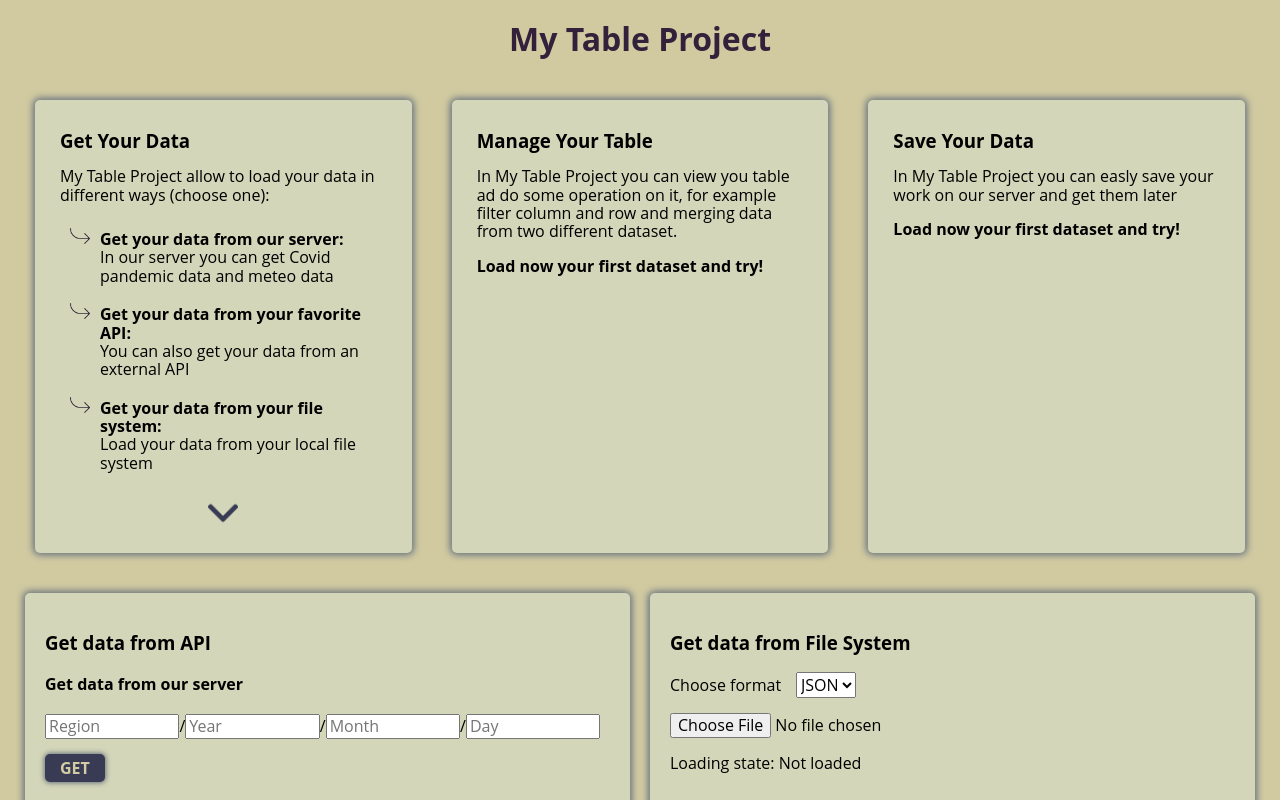
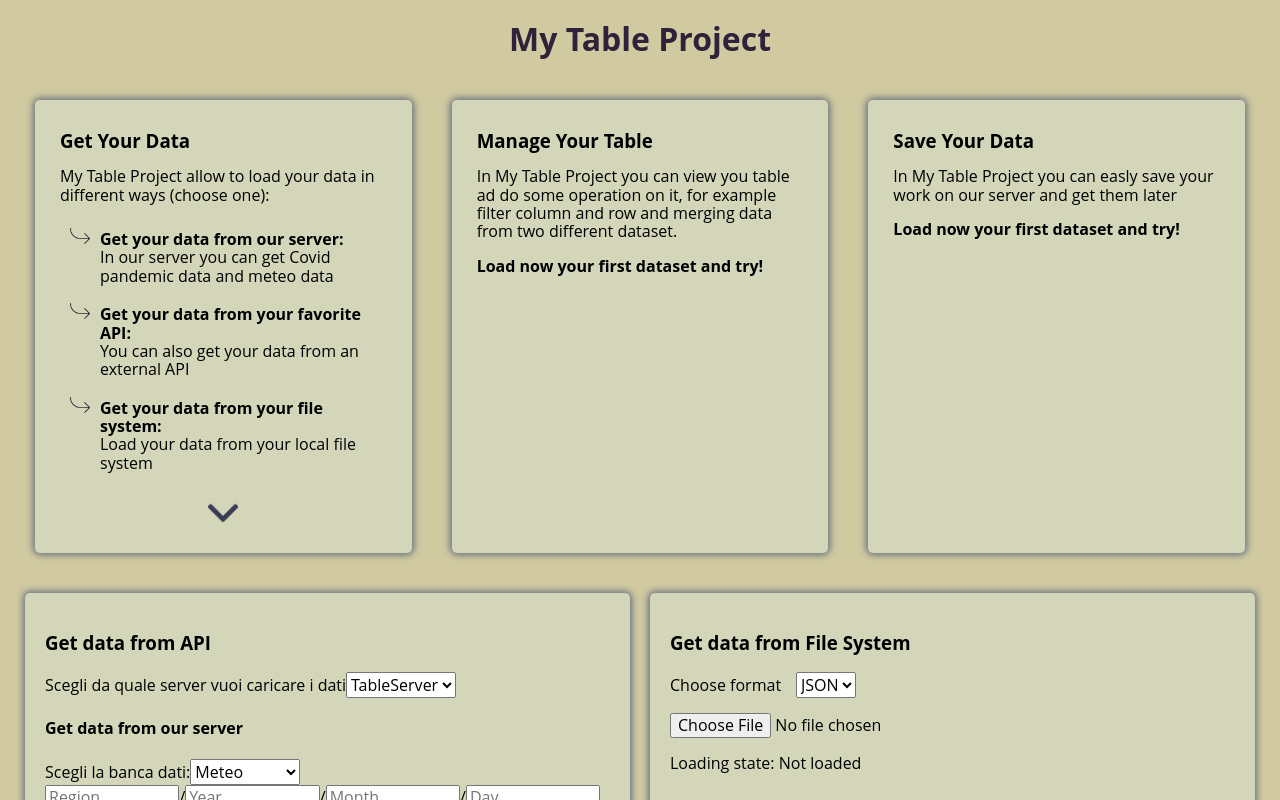
Before and after one commit to AndreaViviani/table-project, a React (Create React App) app: page / in a window 1280 px wide. Shown: the top 800 px of the page. Built offline with nearby package versions, Linux system fonts and the light colour scheme.

Commit message:
iniziata ristrutturazione get from server

```diff
--- a/src/components/GetAPI/GetAPI.js
+++ b/src/components/GetAPI/GetAPI.js
@@ -3,7 +3,7 @@ import style from "./GetAPI.module.css";
 import { csvJSON, ssvJSON, jsonJSON } from "../../logicModules/formatConverter/converter";
 import { useDispatch } from "react-redux";
 /*importo l'action per caricare i dati nel redux storage */
-import { loadTable } from "../../reduxStateManager/actions";
+import { loadTable, selectCol } from "../../reduxStateManager/actions";
 
 function GetAPI() {
     /*Use useSelector to display my redux state */
@@ -24,18 +24,24 @@ function GetAPI() {
     const [externalUrl, setExternalUrl] = React.useState("");
     const [format, setFormat] = React.useState("JSON");
 
-    /*Handle changing format */
-    function handleChangeFormat(e) {
-        setFormat(e.target.value);
-    }
+    // state dataset to retrieve
+    const [dataSet, setDataSet] = React.useState('meteo');
 
+    //name of the saved table to retrieve
+    const [savedName, setSavedName] = React.useState("");
 
+    const [serverToLoad, setServerToLoad] = React.useState('table');
 
     /*Loading state for external API */
     const [loadingExt, setLoadingExt] = React.useState("Not Loaded");
 
     /*Loading state for our API */
     const [loadingOur, setLoadingOur] = React.useState("Not Loaded");
+
+    /*Handle changing format */
+    function handleChangeFormat(e) {
+        setFormat(e.target.value);
+    }
 
 
 
@@ -65,7 +71,7 @@ function GetAPI() {
 
     /*This fucntion hande (our server) submit, concatenate the string of the url and make the call to the server*/
     function handleSubmit() {
-        var myGetUrl = `http://localhost:3000/${region}/${year}/${month}/${day}`;
+        var myGetUrl = `http://localhost:3001/meteo/${region}/${year}/${month}/${day}`;
         setLoadingOur("Loading...")
         fetch(myGetUrl, {
             headers: {
@@ -81,12 +87,48 @@ function GetAPI() {
             })
     }
 
+    function handleChangeSelect(e) {
+        setDataSet(e.target.value);
+    }
+
 
     return (
         <>
             <h3>Get data from API</h3>
+            <label for="chooseServ">Scegli da quale server vuoi caricare i dati</label>
+            <select onChange={(e)=>{
+                setServerToLoad(e.target.value)
+            }}>
+                <option value="table">
+                    TableServer
+                </option>
+                <option value="others">
+                    Altri
+                </option>
+            </select>
+            {
+                serverToLoad === "table" &&
+                <div>
                     <h4>Get data from our server</h4>
                     <form className={style.getMyServerFrom} >
+                        <label for="db">Scegli la banca dati:</label>
+                        <select onChange={(e) => {
+                            handleChangeSelect(e)
+                        }}>
+                            <option value="meteo">
+                                Meteo
+                    </option>
+                            <option value="covid">
+                                Covid
+                    </option>
+                            <option value="saved">
+                                Saved Table
+                    </option>
+                        </select>
+                        <br />
+                        {
+                            dataSet === "meteo" &&
+                            <div>
                                 <input type="text" placeholder="Region" onChange={e => setRegion(e.target.value)} />
                                 <span>/</span>
                                 <input type="text" placeholder="Year" onChange={e => setYear(e.target.value)} />
@@ -94,9 +136,27 @@ function GetAPI() {
                                 <input type="text" placeholder="Month" onChange={e => setMonth(e.target.value)} />
                                 <span>/</span>
                                 <input type="text" placeholder="Day" onChange={e => setDay(e.target.value)} /> <br />
+                            </div>
+                        }
+                        {
+                            dataSet === "saved" &&
+                            <div>
+                                <label for="savedName">Inserisci il nome della tabella salvata: </label>
+                                <input id="saveName" type="text" onChange={(e) => {
+                                    setSavedName(e.target.value);
+                                }} />
+                            </div>
+                        }
+
+
                         <div className={style.submitButton} onClick={handleSubmit}>GET</div>
                         <p>Loading state: <span>{loadingOur}</span></p>
                     </form>
+                </div>
+            }
+            {
+                serverToLoad === "others" &&
+                <div>
                     <h4>Get data from external API</h4>
                     <form>
                         <label>Choose format</label>
@@ -112,6 +172,8 @@ function GetAPI() {
                         <div className={style.submitButton} onClick={handleExtSubmit}>GET</div>
                         <p>Loading state: <span>{loadingExt}</span></p>
                     </form>
+                </div>
+            }
         </>
     )
 }
--- a/src/components/MergeTable/MergeTable.js
+++ b/src/components/MergeTable/MergeTable.js
@@ -46,7 +46,7 @@ function MergeTable() {
             let year = splittedData[0];
             let month = splittedData[1];
             let day = splittedData[2].split('T')[0];
-            const url = `http://localhost:3001/${regione}/${provincia}/${year}/${month}/${day}`;
+            const url = `http://localhost:3001/meteo/${regione}/${provincia}/${year}/${month}/${day}`;
             // riempio intanto l'oggetto con i dati delle colonne già presenti selezionate
             for (const col of selectedCol) {
                 myNewObj[col] = loadedTable[i][col];
--- a/src/components/ModOptions/ModOptions.js
+++ b/src/components/ModOptions/ModOptions.js
@@ -14,7 +14,7 @@ function ModOptions() {
     //Facciamo una funzione per salvare la tabella, dovrà inviare una post (con axios) al server */
     function handleSave() {
         console.log('ciao');
-        axios.post("http://localhost:3001/save/title", {
+        axios.post(`http://localhost:3001/save/${toSaveName}`, {
             data: loadedTable,
         })
         .then((res) => {
@@ -35,9 +35,9 @@ function ModOptions() {
     return (
         <>
             <div className={style.modTableDiv}>
-                <p>Here you can reset, save and merge another column on your table</p>
                 <div className={style.resetSave}>
-                    <input type="text" onChange={(e)=>{handleChange(e)}}/>
+                    <label for="name">Con quale nome vuoi salvare la tua tabella?</label>
+                    <input type="text" id="name" onChange={(e)=>{handleChange(e)}}/>
                     <div className={style.saveButton} onClick={() => {handleSave()}}>
                         Save table
                     </div>
```
Also changed, not shown: 1 other file (tests, documents, lock files or other folders). Lines whose indentation alone changed are shown as unchanged.
